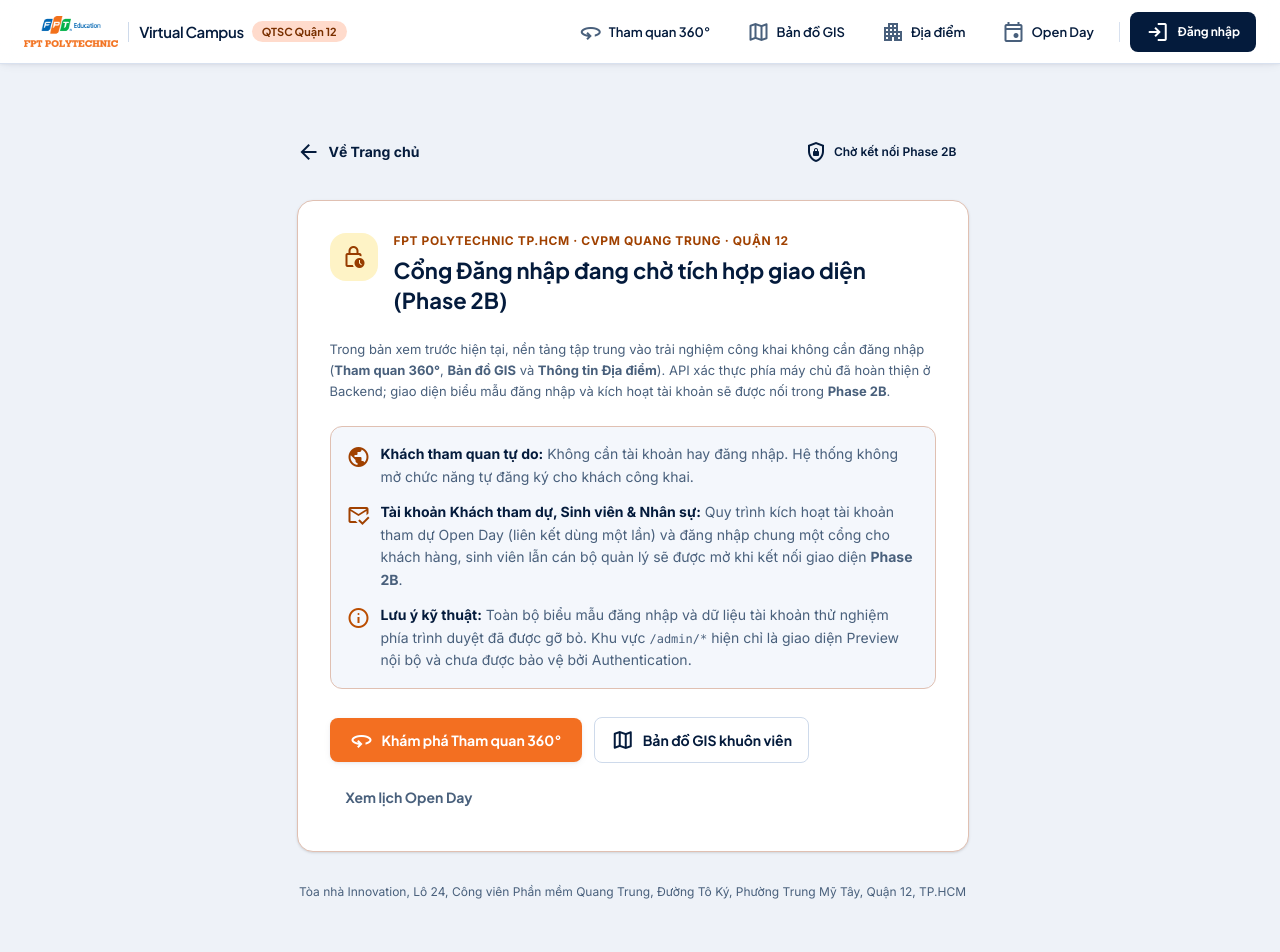
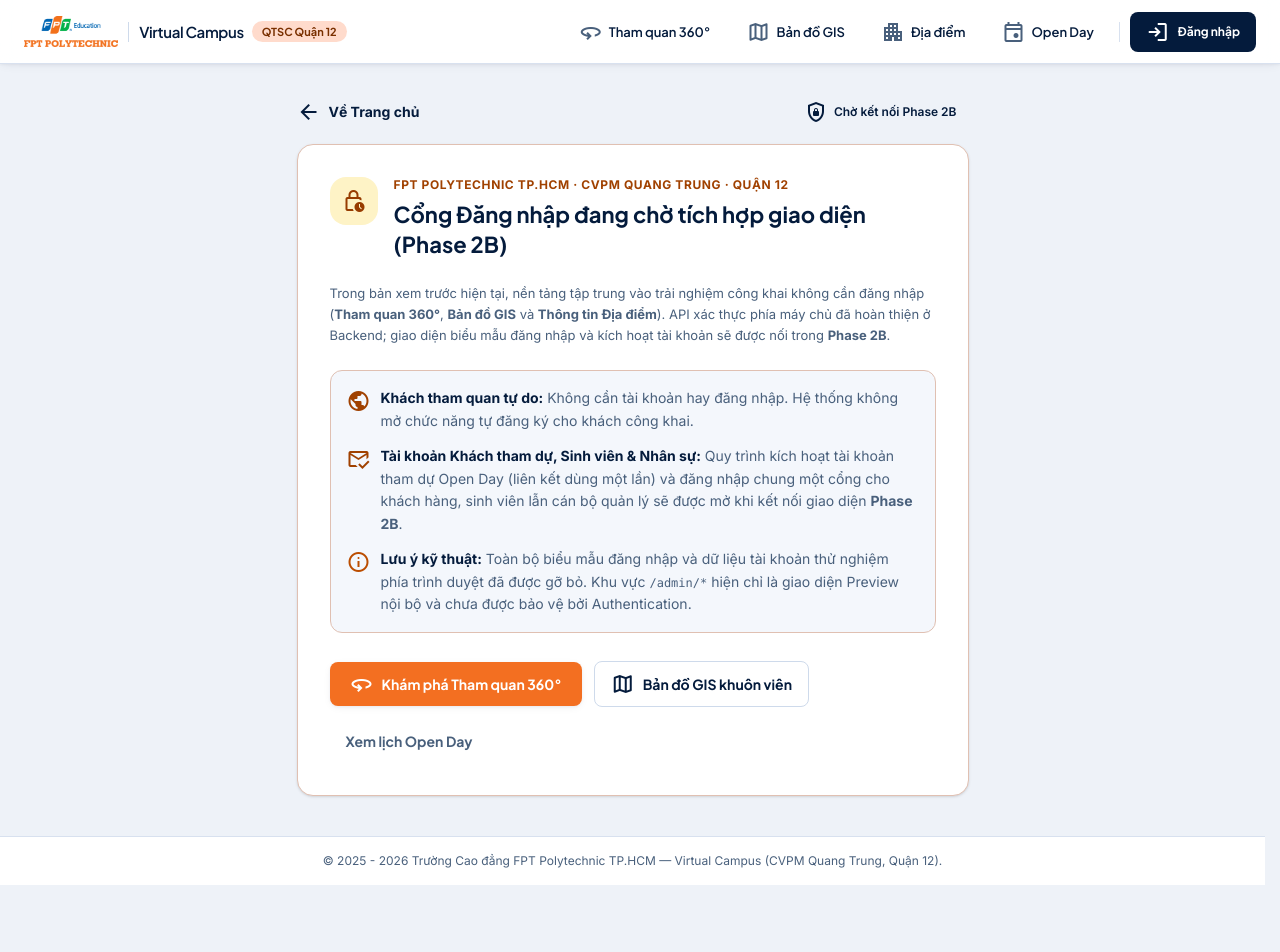
Before and after one commit to ntrungz0704/fpt-poly-virtual-campus-360, a Next.js app in the folder apps/web/: page /login in a window 1280 px wide. Shown: the top 952 px of the page. After the commit the page ends 885 px from the top, so only its background shows below. Built offline with nearby package versions, Linux system fonts and the light colour scheme.

Commit message:
fix(web): remove nested main and redundant min-h-screen on /login

```diff
--- a/apps/web/src/app/(auth)/login/page.tsx
+++ b/apps/web/src/app/(auth)/login/page.tsx
@@ -10,8 +10,8 @@ export const metadata: Metadata = {
 
 export default function LoginStatusPage() {
   return (
-    <div className="min-h-screen bg-surface flex flex-col justify-between px-4 py-10 sm:px-6">
-      <header className="max-w-3xl w-full mx-auto flex items-center justify-between gap-4">
+    <div className="w-full max-w-2xl mx-auto">
+      <div className="mb-4 flex items-center justify-between gap-4">
         <Link
           href="/"
           className="inline-flex items-center gap-2 text-sm font-bold text-navy-900 hover:text-primary transition-colors"
@@ -28,9 +28,8 @@ export default function LoginStatusPage() {
           </span>
           <span>Chờ kết nối Phase 2B</span>
         </span>
-      </header>
+      </div>
 
-      <main className="max-w-2xl w-full mx-auto my-8">
       <div className="rounded-2xl border border-outline-variant bg-surface-container-lowest p-6 sm:p-8 shadow-sm space-y-6">
         <div className="flex items-start gap-4">
           <div className="w-12 h-12 rounded-2xl bg-amber-100 text-amber-800 flex items-center justify-center shrink-0">
@@ -116,11 +115,6 @@ export default function LoginStatusPage() {
           </Link>
         </div>
       </div>
-      </main>
-
-      <footer className="max-w-3xl w-full mx-auto text-center text-xs text-secondary">
-        {OFFICIAL_CAMPUS_INFO.address}
-      </footer>
     </div>
   );
 }
```
Lines whose indentation alone changed are shown as unchanged.
